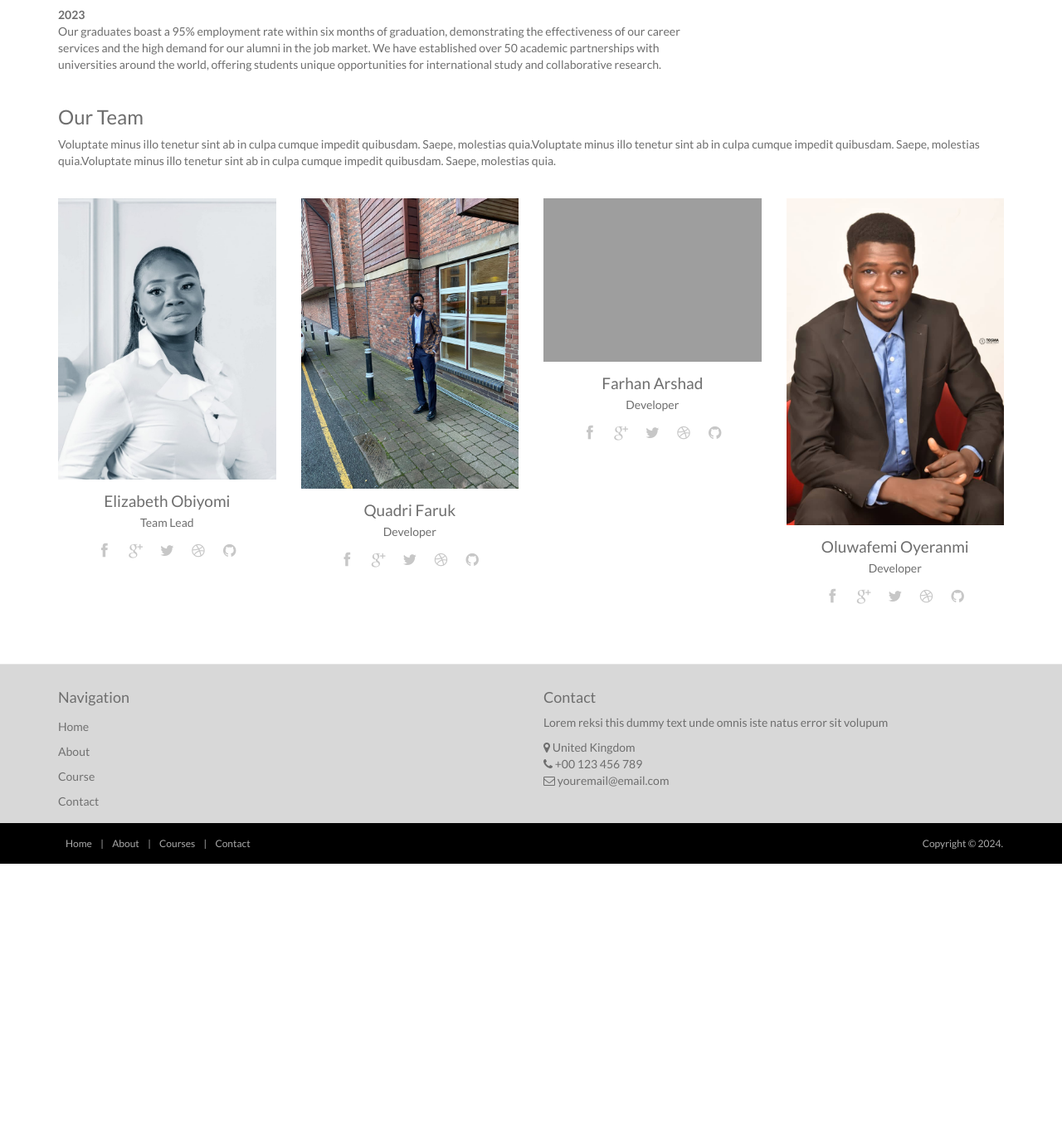
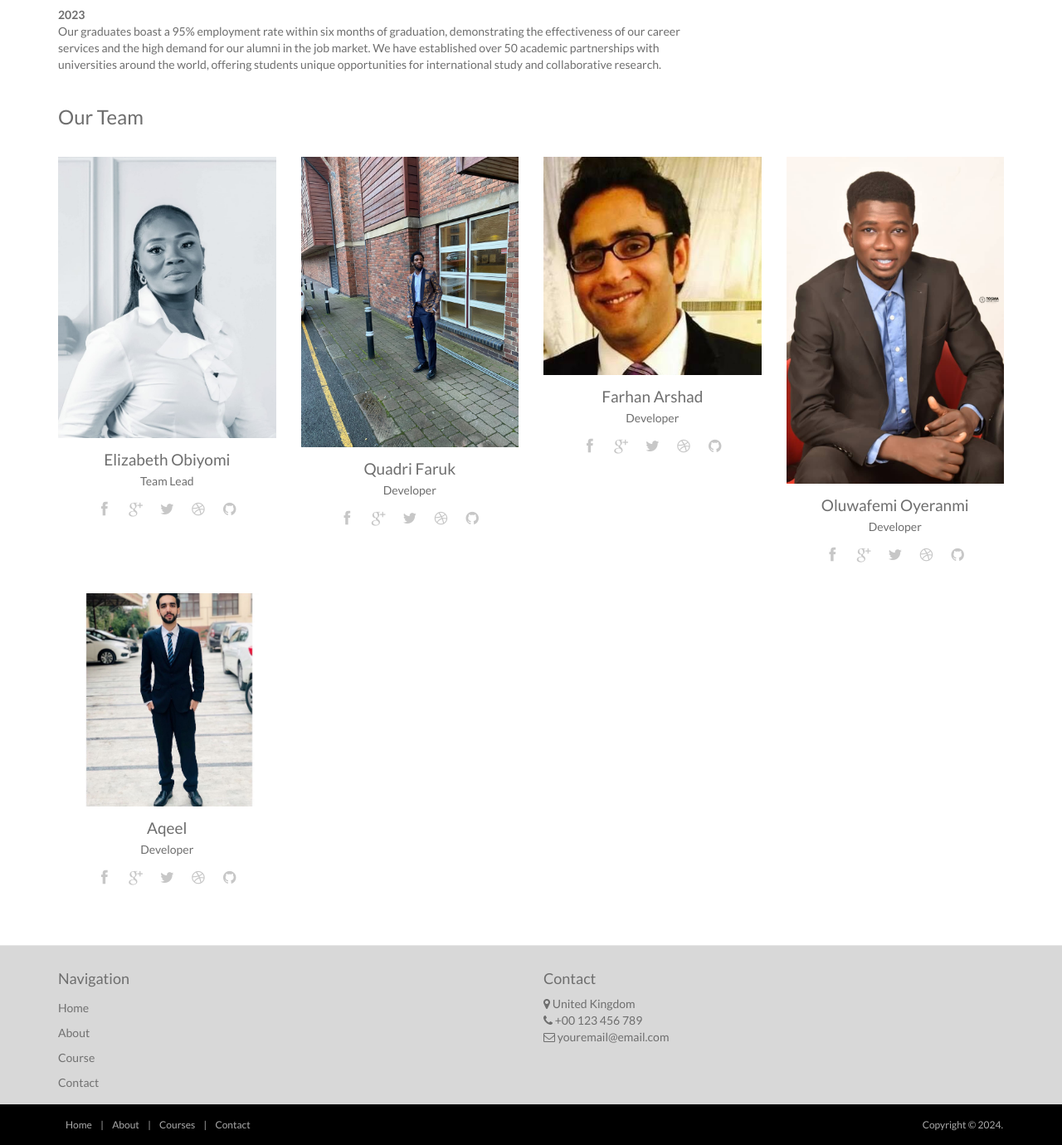
Before and after one commit to farhankhan83/Django, a Django app: page /about/ in a window 1280 px wide. Shown: the part 685-2065 px from the top of the page at 83% size. Before the commit the page ends 1726 px from the top, so only its background shows below. Run offline with Django 5.2, Linux system fonts and the light colour scheme; parts of the project's set-up code (start-up, migrations or seed data) failed here and were passed over; some libraries are stand-ins or nearby versions; grey boxes are pictures that could not be loaded.

Commit message:
aqeel picture added

```diff
--- a/home/templates/about.html
+++ b/home/templates/about.html
@@ -59,7 +59,6 @@
             <div class="row">
                 <div class="col-md-12">
                     <h3>Our Team</h3>
-                    <p>Voluptate minus illo tenetur sint ab in culpa cumque impedit quibusdam. Saepe, molestias quia.Voluptate minus illo tenetur sint ab in culpa cumque impedit quibusdam. Saepe, molestias quia.Voluptate minus illo tenetur sint ab in culpa cumque impedit quibusdam. Saepe, molestias quia.</p>
                     <br />
                 </div>
             </div>
@@ -71,7 +70,7 @@
                         <!-- Image Hover Block -->
                         <div class="member-img">
                             <!-- Image  -->
-                            <img class="img-responsive" src="assets/images/profiles/Oo.jpeg" alt="">
+                            <img class="img-responsive" src="{% static 'images/profiles/Oo.jpeg' %}" alt="">
                         </div>
                         <!-- Member Details -->
                         <h4>Elizabeth Obiyomi</h4>
@@ -92,7 +91,7 @@
                         <!-- Image Hover Block -->
                         <div class="member-img">
                             <!-- Image  -->
-                            <img class="img-responsive" src="assets/images/profiles/QF.jpeg" alt="">
+                            <img class="img-responsive" src="{% static 'images/profiles/QF.jpeg' %}" alt="">
                         </div>
                         <!-- Member Details -->
                         <h4>Quadri Faruk</h4>
@@ -113,7 +112,7 @@
                         <!-- Image Hover Block -->
                         <div class="member-img">
                             <!-- Image  -->
-                            <img class="img-responsive" src="assets/images/profiles/Farhan..jpeg" alt="">
+                            <img class="img-responsive" src="{% static 'images/profiles/Farhan.jpeg' %}" alt="">
                         </div>
                         <!-- Member Details -->
                         <h4>Farhan Arshad</h4>
@@ -134,10 +133,31 @@
                         <!-- Image Hover Block -->
                         <div class="member-img">
                             <!-- Image  -->
-                            <img class="img-responsive" src="assets/images/profiles/Femi.jpeg" alt="">
+                            <img class="img-responsive" src="{% static 'images/profiles/Femi.jpeg' %}" alt="">
                         </div>
                         <!-- Member Details -->
                         <h4>Oluwafemi Oyeranmi</h4>
+                        <!-- Designation -->
+                        <span class="pos">Developer</span>
+                        <div class="team-socials">
+                            <a href="#"><i class="fa fa-facebook"></i></a>
+                            <a href="#"><i class="fa fa-google-plus"></i></a>
+                            <a href="#"><i class="fa fa-twitter"></i></a>
+                            <a href="#"><i class="fa fa-dribbble"></i></a>
+                            <a href="#"><i class="fa fa-github"></i></a>
+                        </div>
+                    </div>
+                </div>
+                <div class="col-md-3 col-sm-6 col-xs-6">
+                    <!-- Team Member -->
+                    <div class="team-member pDark">
+                        <!-- Image Hover Block -->
+                        <div class="member-img">
+                            <!-- Image  -->
+                            <img class="img-responsive" src="{% static 'images/profiles/Aqeel.jpeg' %}" alt="">
+                        </div>
+                        <!-- Member Details -->
+                        <h4>Aqeel</h4>
                         <!-- Designation -->
                         <span class="pos">Developer</span>
                         <div class="team-socials">
--- a/home/templates/master.html
+++ b/home/templates/master.html
@@ -85,7 +85,6 @@
   <div class="col-md-6 col-sm-6">
             <div class="footerwidget">
                        <h4>Contact</h4>
-                      <p>Lorem reksi this dummy text unde omnis iste natus error sit volupum</p>
           <div class="contact-info">
           <i class="fa fa-map-marker"></i>  United Kingdom<br>
           <i class="fa fa-phone"></i>  +00 123 456 789 <br>
```
Also changed, not shown: home/static/images/profiles/Aqeel.jpeg (added).
